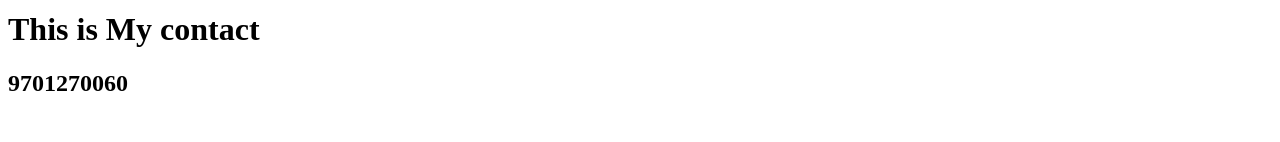
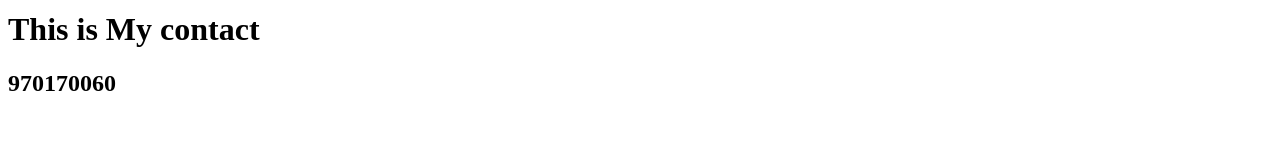
Before and after one commit to manasa-pachava/namasthe-react, a React (Vite) app: page /contact in a window 1280 px wide. Shown: the part 158-300 px from the top of the page. Built offline with nearby package versions, Linux system fonts and the light colour scheme.

Commit message:
connection check

```diff
--- a/src/components/Contact.js
+++ b/src/components/Contact.js
@@ -5,7 +5,7 @@ const Contact = ()=>{
                 This is My contact
             </h1>
             <h2>
-                9701270060
+                970170060
             </h2>
         </div>
     )
```
